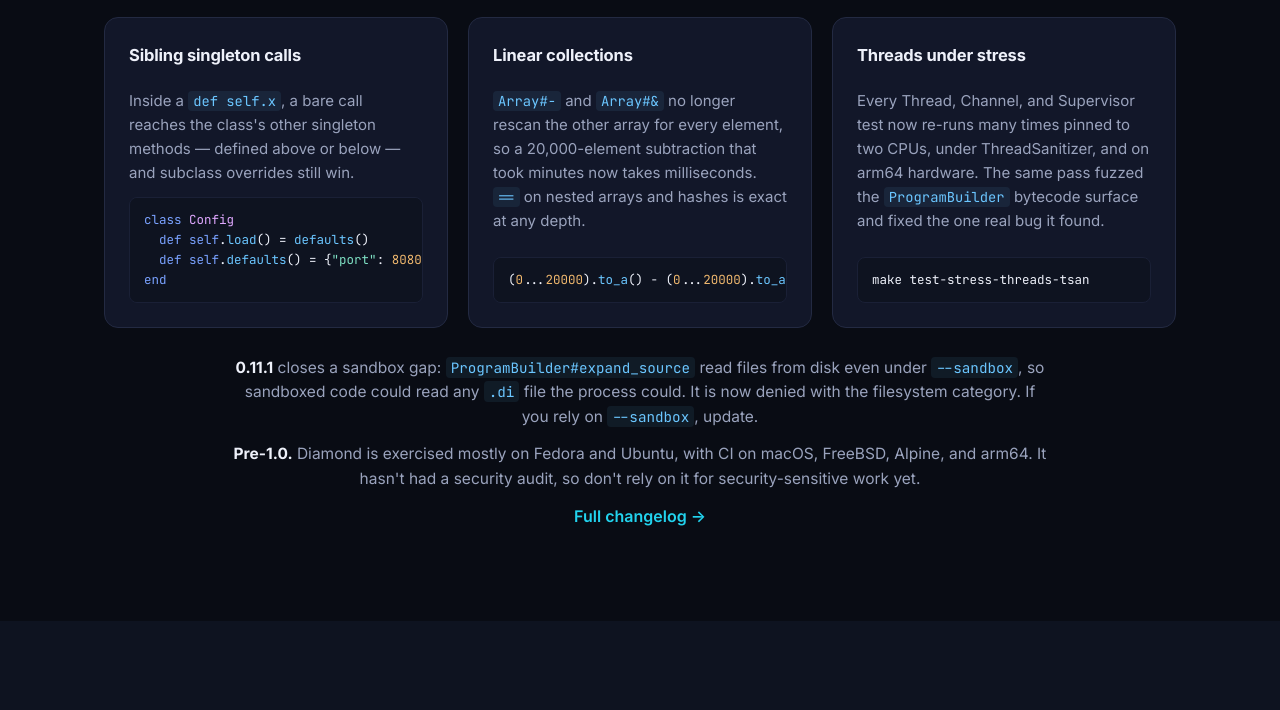
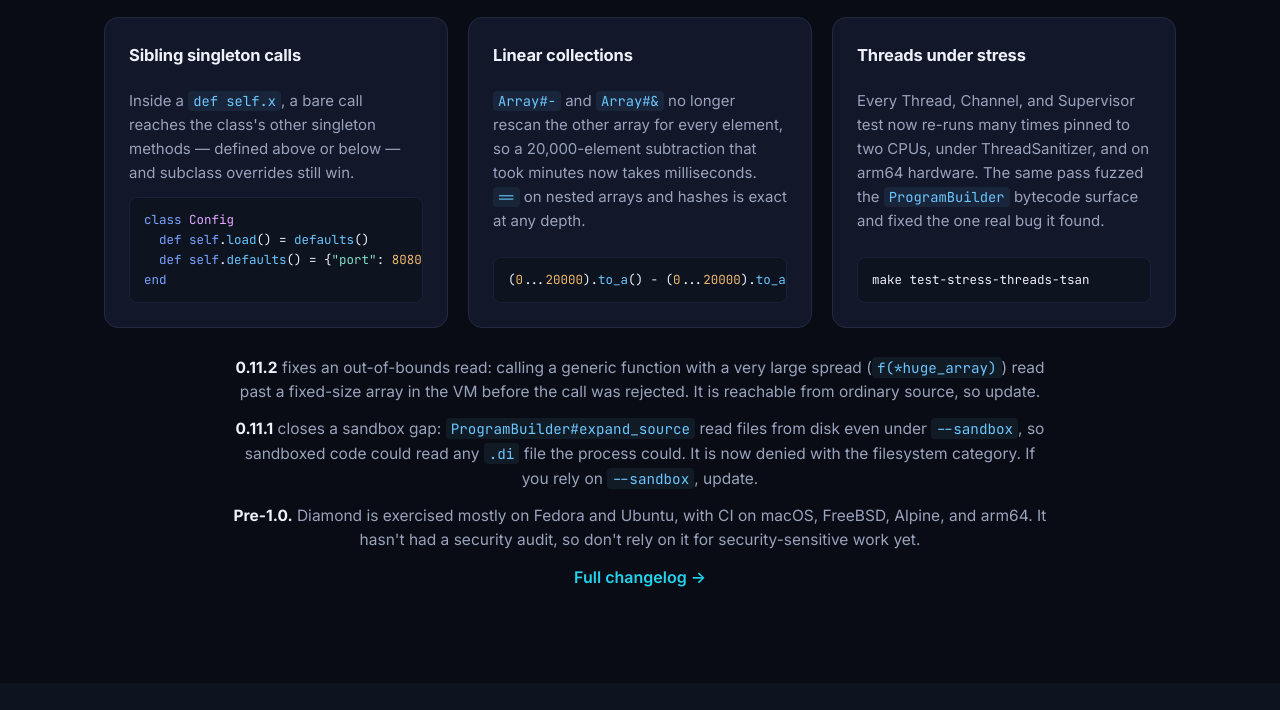
Before and after one commit to diamond-language/marketing, a plain HTML site: page index.html in a window 1280 px wide. Shown: the part 1610-2320 px from the top of the page. Drawn offline with Linux system fonts and the light colour scheme.

Commit message:
v0.11.2 version and out-of-bounds read fix note

```diff
--- a/index.html
+++ b/index.html
@@ -90,7 +90,7 @@
     <div class="container">
       <div class="hero-inner">
         <div>
-          <span class="eyebrow"><span class="dot"></span> v0.11.1 · open source, pre-1.0</span>
+          <span class="eyebrow"><span class="dot"></span> v0.11.2 · open source, pre-1.0</span>
           <h1>Ruby's warmth.<br>Real <span class="grad">types</span>. Compiled <span class="grad">speed</span>.</h1>
           <p class="lead">Diamond keeps Ruby's syntax, blocks, and object model, then adds gradual
             static types that the compiler actually checks. A Pratt compiler emits register
@@ -278,6 +278,9 @@ puts(<span class="tok-const">Point</span>.<span class="tok-fn">new</span>(<span
       </div>
 
       <div class="release-notes">
+        <p><strong>0.11.2</strong> fixes an out-of-bounds read: calling a generic function with a
+          very large spread (<code>f(*huge_array)</code>) read past a fixed-size array in the VM
+          before the call was rejected. It is reachable from ordinary source, so update.</p>
         <p><strong>0.11.1</strong> closes a sandbox gap: <code>ProgramBuilder#expand_source</code>
           read files from disk even under <code>--sandbox</code>, so sandboxed code could read any
           <code>.di</code> file the process could. It is now denied with the filesystem category.
```
